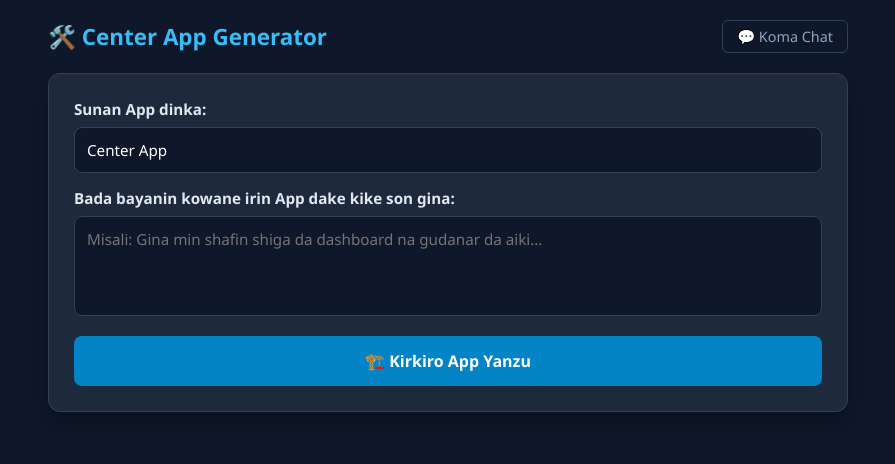
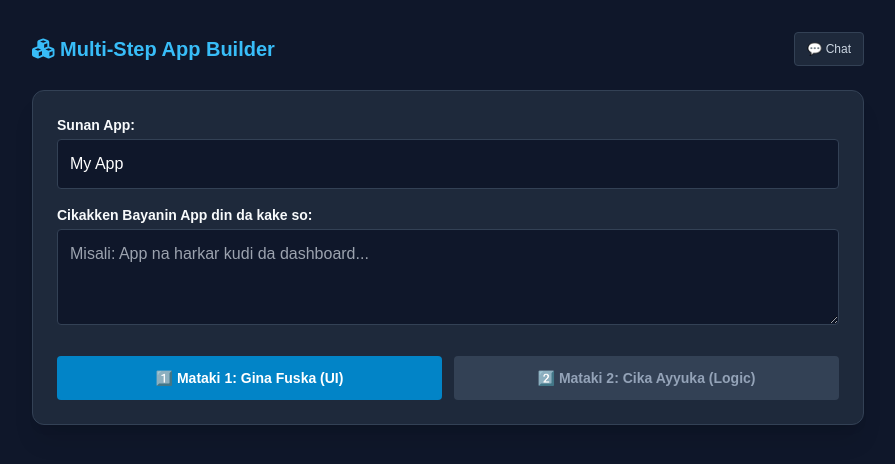
Before and after one commit to daninna422-ops/Ai-, a plain HTML site: page creator.html in a window 1280 px wide. Shown: the whole page, without its empty margins (192-1087 px from the left). Drawn offline with nearby package versions, Linux system fonts and the light colour scheme.

Commit message:
update creator html

````diff
--- a/creator.html
+++ b/creator.html
@@ -3,111 +3,160 @@
 <head>
   <meta charset="UTF-8">
   <meta name="viewport" content="width=device-width, initial-scale=1.0">
-  <title>Center App AI - Builder</title>
+  <title>Center App AI - Step Builder</title>
+  <script src="https://cdn.tailwindcss.com"></script>
+  <link rel="stylesheet" href="https://cdnjs.cloudflare.com/ajax/libs/font-awesome/6.4.0/css/all.min.css">
   <style>
-    * { box-sizing: border-box; margin: 0; padding: 0; font-family: 'Segoe UI', Tahoma, Geneva, Verdana, sans-serif; }
-    body { background-color: #0f172a; color: #f8fafc; padding: 20px; display: flex; flex-direction: column; align-items: center; min-height: 100vh; }
-    header { width: 100%; max-width: 800px; display: flex; justify-content: space-between; align-items: center; margin-bottom: 20px; }
-    header h1 { font-size: 1.4rem; color: #38bdf8; }
-    header a { color: #94a3b8; text-decoration: none; border: 1px solid #334155; padding: 6px 14px; border-radius: 6px; font-size: 0.9rem; }
-    .container { background: #1e293b; border: 1px solid #334155; border-radius: 12px; width: 100%; max-width: 800px; padding: 25px; box-shadow: 0 10px 25px rgba(0,0,0,0.3); }
-    label { font-size: 0.95rem; color: #e2e8f0; display: block; margin-bottom: 8px; font-weight: bold; }
-    input[type="text"], textarea { width: 100%; background: #0f172a; border: 1px solid #334155; border-radius: 8px; padding: 12px; color: white; font-size: 0.95rem; outline: none; margin-bottom: 15px; }
-    textarea { height: 100px; resize: none; }
-    .btn-build { width: 100%; background: #0284c7; color: white; border: none; padding: 14px; border-radius: 8px; font-size: 1rem; font-weight: bold; cursor: pointer; transition: 0.3s; }
-    .btn-build:hover { background: #0369a1; }
-    .btn-build:disabled { background: #475569; cursor: not-allowed; }
-    #outputArea { margin-top: 25px; display: none; flex-direction: column; gap: 15px; }
-    iframe { width: 100%; height: 350px; background: white; border: 2px solid #334155; border-radius: 10px; }
-    .btn-box { display: flex; flex-direction: column; gap: 10px; }
-    .btn-download { background: #22c55e; color: white; border: none; padding: 14px; border-radius: 8px; font-size: 1rem; font-weight: bold; cursor: pointer; text-align: center; text-decoration: none; }
-    .btn-converter { background: #eab308; color: #0f172a; border: none; padding: 14px; border-radius: 8px; font-size: 1rem; font-weight: bold; cursor: pointer; text-align: center; text-decoration: none; }
+    body { background-color: #0f172a; color: #f8fafc; font-family: sans-serif; }
+    iframe { width: 100%; height: 400px; background: #fff; border-radius: 8px; }
   </style>
 </head>
-<body>
+<body class="p-4 md:p-8 max-w-4xl mx-auto">
 
-  <header>
-    <h1>🛠️ Center App Generator</h1>
-    <a href="index.html">💬 Koma Chat</a>
+  <header class="flex justify-between items-center mb-6">
+    <h1 class="text-xl font-bold text-sky-400"><i class="fa-solid fa-cubes"></i> Multi-Step App Builder</h1>
+    <a href="index.html" class="text-xs bg-slate-800 border border-slate-700 px-3 py-2 rounded text-slate-300">💬 Chat</a>
   </header>
 
-  <div class="container">
-    <label for="appNameInput">Sunan App dinka:</label>
-    <input type="text" id="appNameInput" placeholder="Misali: My Dashboard" value="Center App">
+  <div class="bg-slate-800 border border-slate-700 rounded-xl p-6 shadow-xl space-y-4">
+    <div>
+      <label class="block font-bold mb-1 text-sm">Sunan App:</label>
+      <input type="text" id="appName" class="w-full bg-slate-900 border border-slate-700 p-3 rounded text-white" value="My App">
+    </div>
 
-    <label for="promptInput">Bada bayanin kowane irin App dake kike son gina:</label>
-    <textarea id="promptInput" placeholder="Misali: Gina min shafin shiga da dashboard na gudanar da aiki..."></textarea>
+    <div>
+      <label class="block font-bold mb-1 text-sm">Cikakken Bayanin App din da kake so:</label>
+      <textarea id="appPrompt" class="w-full bg-slate-900 border border-slate-700 p-3 rounded text-white h-24" placeholder="Misali: App na harkar kudi da dashboard..."></textarea>
+    </div>
 
-    <button class="btn-build" id="buildBtn" onclick="generateApp()">🏗️ Kirkiro App Yanzu</button>
+    <!-- Stepper Progress Controls -->
+    <div class="grid grid-cols-1 md:grid-cols-2 gap-3 pt-2">
+      <button id="step1Btn" onclick="buildStep(1)" class="bg-sky-600 hover:bg-sky-700 text-white font-bold py-3 rounded text-sm flex items-center justify-center gap-2">
+        <span>1️⃣ Mataki 1: Gina Fuska (UI)</span>
+      </button>
 
-    <div id="outputArea">
-      <div style="color:#38bdf8; font-weight:bold;">📱 Gwada App Din Ka (Live Preview):</div>
+      <button id="step2Btn" onclick="buildStep(2)" disabled class="bg-slate-700 text-slate-400 font-bold py-3 rounded text-sm cursor-not-allowed flex items-center justify-center gap-2">
+        <span>2️⃣ Mataki 2: Cika Ayyuka (Logic)</span>
+      </button>
+    </div>
+
+    <div id="statusBox" class="hidden text-xs text-amber-400 font-semibold text-center p-2 bg-slate-900 rounded"></div>
+
+    <!-- Output Section -->
+    <div id="outputArea" class="hidden flex-col gap-4 pt-4 border-t border-slate-700">
+      <div class="text-sky-400 font-bold text-sm">📱 Live Preview:</div>
       <iframe id="appFrame"></iframe>
 
-      <div class="btn-box">
-        <button class="btn-download" onclick="downloadAppFile()">📥 1. Sauke Fayil Din App (HTML File)</button>
-        <a class="btn-converter" href="https://www.webintoapp.com" target="_blank">📲 2. Shiga Converter Don Maida Shi APK</a>
+      <div class="flex flex-col sm:flex-row gap-3">
+        <button onclick="downloadCode()" class="flex-1 bg-green-600 hover:bg-green-700 text-white font-bold py-3 rounded text-sm text-center">
+          📥 Sauke Cikakken HTML
+        </button>
+        <a href="https://www.webintoapp.com" target="_blank" class="flex-1 bg-amber-500 hover:bg-amber-600 text-slate-900 font-bold py-3 rounded text-sm text-center">
+          📲 Maida Shi APK (WebIntoApp)
+        </a>
       </div>
     </div>
   </div>
 
 <script>
-let compiledHtml = "";
-let currentAppName = "My_App";
+let appState = {
+  name: '',
+  prompt: '',
+  uiCode: '',
+  finalCode: ''
+};
 
-async function generateApp() {
-  const prompt = document.getElementById('promptInput').value.trim();
-  const appName = document.getElementById('appNameInput').value.trim() || "My App";
-  currentAppName = appName;
-
-  const buildBtn = document.getElementById('buildBtn');
+async function buildStep(step) {
+  const name = document.getElementById('appName').value.trim() || "My App";
+  const prompt = document.getElementById('appPrompt').value.trim();
+  const statusBox = document.getElementById('statusBox');
+  const step1Btn = document.getElementById('step1Btn');
+  const step2Btn = document.getElementById('step2Btn');
   const outputArea = document.getElementById('outputArea');
   const frame = document.getElementById('appFrame');
 
   if (!prompt) {
-    alert("Dan Allah rubuta bayanin app din da kake son gina!");
+    alert("Da alama baka rubuta bayanin App din ba!");
     return;
   }
 
-  buildBtn.disabled = true;
-  buildBtn.textContent = "⏳ AI Yana gina App din...";
-  outputArea.style.display = "none";
+  appState.name = name;
+  appState.prompt = prompt;
 
-  const systemInstruction = `You are a professional full-stack web developer. Generate ONLY a single-file valid HTML code with complete embedded CSS and JS logic based on user request. DO NOT add markdown syntax like \`\`\`html. Return pure HTML.`;
+  statusBox.classList.remove('hidden');
+
+  if (step === 1) {
+    statusBox.innerText = "⏳ Mataki 1: AI Yana zana fuskatar App (UI & Styles)...";
+    step1Btn.disabled = true;
+
+    const sysMsg = `You are an expert web UI designer. Build only the HTML and Tailwind CSS UI skeleton for this app: "${prompt}". Use Tailwind CDN in head. DO NOT include markdown tags like \`\`\`html. Return pure raw HTML.`;
 
     try {
       const res = await fetch('/api/chat', {
         method: 'POST',
         headers: { 'Content-Type': 'application/json' },
-      body: JSON.stringify({ message: `${systemInstruction}\nUser App Request: ${prompt}` })
+        body: JSON.stringify({ message: sysMsg })
       });
-
       const data = await res.json();
 
-    if (res.ok && data.reply) {
-      compiledHtml = data.reply.replace(/^```html\s*/i, '').replace(/^```\s*/i, '').replace(/```$/g, '').trim();
-      frame.srcdoc = compiledHtml;
-      outputArea.style.display = "flex";
-    } else {
-      alert("❌ " + (data.error || "An samu kuskure."));
+      if (data.reply) {
+        appState.uiCode = cleanCode(data.reply);
+        frame.srcdoc = appState.uiCode;
+        outputArea.classList.remove('hidden');
+        outputArea.classList.add('flex');
+
+        statusBox.innerText = "✅ An kammala Mataki 1! Yanzu danna Mataki 2 domin sa aiki a ciki.";
+        step2Btn.disabled = false;
+        step2Btn.classList.remove('bg-slate-700', 'text-slate-400', 'cursor-not-allowed');
+        step2Btn.classList.add('bg-indigo-600', 'hover:bg-indigo-700', 'text-white');
       }
-  } catch (err) {
-    alert("❌ Kuskure wajen haɗawa da Server.");
+    } catch (e) {
+      statusBox.innerText = "❌ An samu kuskure wajen gina Mataki 1.";
     } finally {
-    buildBtn.disabled = false;
-    buildBtn.textContent = "🏗️ Kirkiro App Yanzu";
+      step1Btn.disabled = false;
     }
   }
 
-function downloadAppFile() {
-  if (!compiledHtml) return;
-  const blob = new Blob([compiledHtml], { type: "text/html;charset=utf-8" });
-  const link = document.createElement('a');
-  link.href = URL.createObjectURL(blob);
-  link.download = `${currentAppName.replace(/\s+/g, '_')}.html`;
-  link.click();
+  else if (step === 2) {
+    statusBox.innerText = "⏳ Mataki 2: AI Yana haɗa JavaScript & Logics na gaske...";
+    step2Btn.disabled = true;
+
+    const sysMsg = `Take this HTML layout:\n${appState.uiCode}\n\nAdd complete functional JavaScript logic, event handlers, interactive elements, and data storage for the request: "${prompt}". DO NOT return markdown like \`\`\`html. Return ONLY the complete executable single HTML file code.`;
+
+    try {
+      const res = await fetch('/api/chat', {
+        method: 'POST',
+        headers: { 'Content-Type': 'application/json' },
+        body: JSON.stringify({ message: sysMsg })
+      });
+      const data = await res.json();
+
+      if (data.reply) {
+        appState.finalCode = cleanCode(data.reply);
+        frame.srcdoc = appState.finalCode;
+        statusBox.innerText = "🎉 Cikakken App ya kammala 100%! Ka iya saukewa ko maida shi APK.";
+      }
+    } catch (e) {
+      statusBox.innerText = "❌ An samu kuskure wajen haɗa Mataki 2.";
+    } finally {
+      step2Btn.disabled = false;
+    }
+  }
+}
+
+function cleanCode(str) {
+  return str.replace(/^```html\s*/i, '').replace(/^```\s*/i, '').replace(/```$/g, '').trim();
+}
+
+function downloadCode() {
+  const content = appState.finalCode || appState.uiCode;
+  if (!content) return;
+  const blob = new Blob([content], { type: 'text/html;charset=utf-8' });
+  const a = document.createElement('a');
+  a.href = URL.createObjectURL(blob);
+  a.download = `${appState.name.replace(/\s+/g, '_')}.html`;
+  a.click();
 }
 </script>
-
 </body>
 </html>
````
Lines whose indentation alone changed are shown as unchanged.
